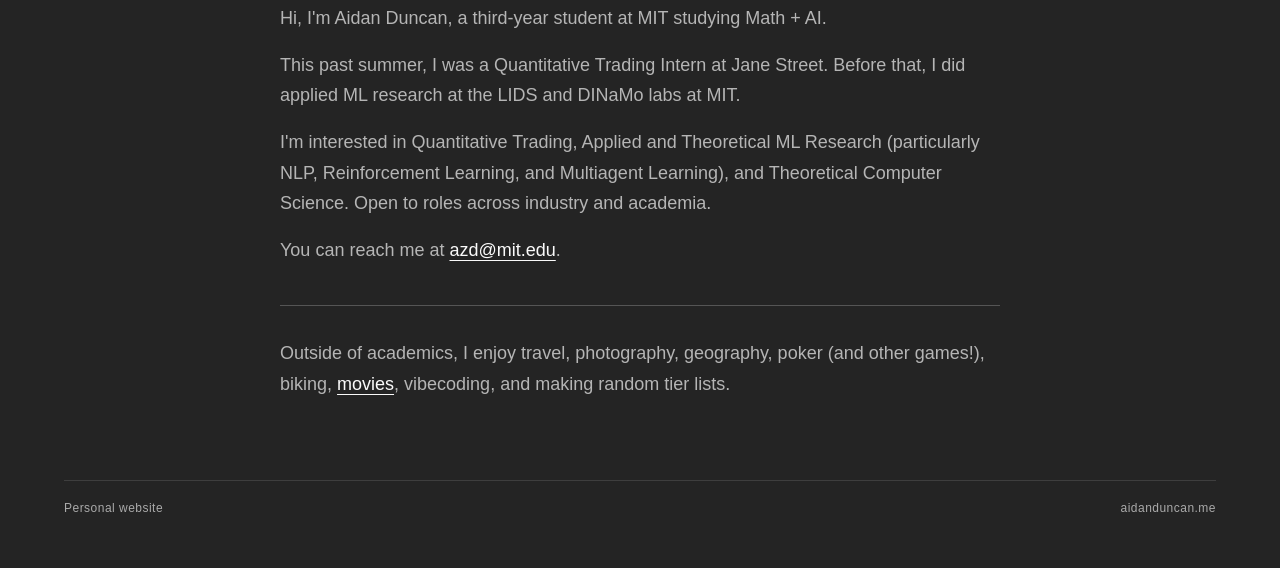
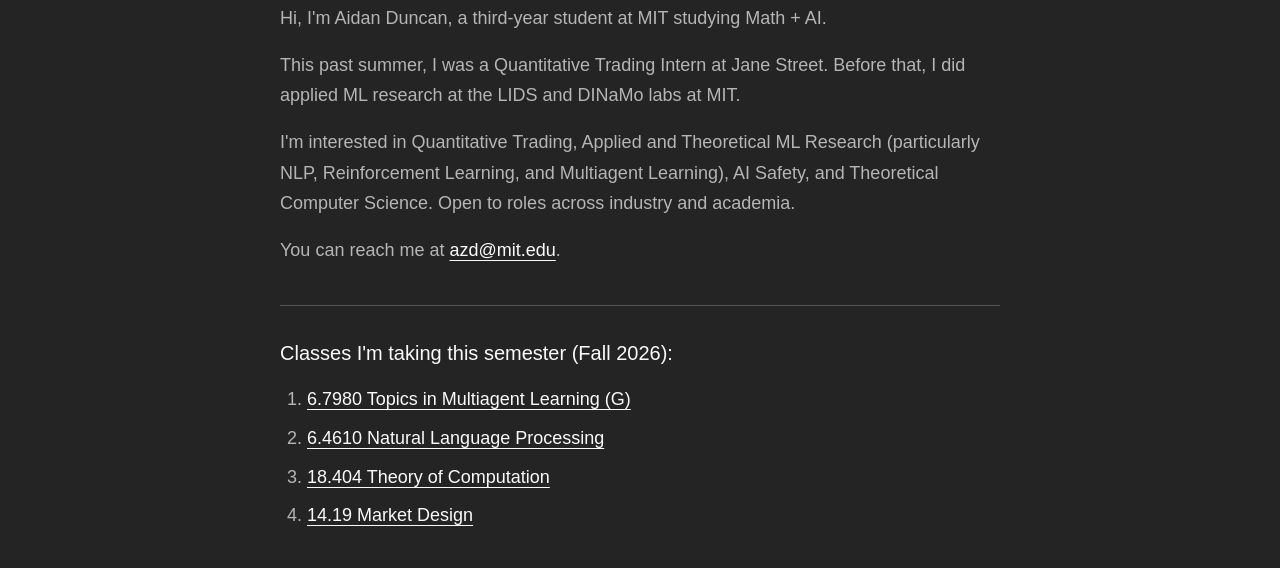
Before and after one commit to Dunann/dunann.github.io, a plain HTML site: page about.html in a window 1280 px wide. Shown: the part 364-932 px from the top of the page. Drawn offline with Linux system fonts and the light colour scheme.

Commit message:
Include classes and changes to bottom banner

```diff
--- a/about.html
+++ b/about.html
@@ -22,8 +22,17 @@
         <h1>About</h1>
         <p>Hi, I'm Aidan Duncan, a third-year student at MIT studying Math + AI.</p>
         <p>This past summer, I was a Quantitative Trading Intern at Jane Street. Before that, I did applied ML research at the LIDS and DINaMo labs at MIT.</p>
-        <p>I'm interested in Quantitative Trading, Applied and Theoretical ML Research (particularly NLP, Reinforcement Learning, and Multiagent Learning), and Theoretical Computer Science. Open to roles across industry and academia.</p>
+        <p>I'm interested in Quantitative Trading, Applied and Theoretical ML Research (particularly NLP, Reinforcement Learning, and Multiagent Learning), AI Safety, and Theoretical Computer Science. Open to roles across industry and academia.</p>
         <p>You can reach me at <a href="mailto:azd@mit.edu">azd@mit.edu</a>.</p>
+        <section class="semester-classes" aria-labelledby="semester-heading">
+          <h2 id="semester-heading">Classes I'm taking this semester (Fall 2026):</h2>
+          <ol>
+            <li><a href="https://student.mit.edu/catalog/m6c.html#6.7980">6.7980 Topics in Multiagent Learning (G)</a></li>
+            <li><a href="https://student.mit.edu/catalog/m6d.html#6.4610">6.4610 Natural Language Processing</a></li>
+            <li><a href="https://student.mit.edu/catalog/m18a.html#18.404">18.404 Theory of Computation</a></li>
+            <li><a href="https://student.mit.edu/catalog/m14a.html#14.19">14.19 Market Design</a></li>
+          </ol>
+        </section>
         <section class="personal-interests" aria-label="Outside of academics">
           <p>Outside of academics, I enjoy travel, photography, geography, poker (and other games!), biking, <a href="https://letterboxd.com/dunann/">movies</a>, vibecoding, and making random tier lists.</p>
         </section>
@@ -31,6 +40,7 @@
 
       <footer class="site-footer">
         <span>Personal website</span>
+        <span>last updated October 2026</span>
         <span>aidanduncan.me</span>
       </footer>
     </div>
--- a/styles.css
+++ b/styles.css
@@ -93,16 +93,37 @@
   line-height: 1.7;
 }
 
-.content-page p a {
+.content-page p a,
+.semester-classes a {
   color: #fafafa;
   text-underline-offset: 4px;
 }
 
-.personal-interests {
+.personal-interests,
+.semester-classes {
   width: 100%;
   margin-top: 24px;
   padding-top: 32px;
   border-top: 1px solid #555;
+}
+
+.semester-classes h2 {
+  margin: 0 0 16px;
+  font-size: 20px;
+  font-weight: 500;
+  line-height: 1.5;
+}
+
+.semester-classes ol {
+  margin: 0 0 16px;
+  padding-left: 1.5em;
+  color: #b5b5b5;
+  font-size: 18px;
+  line-height: 1.7;
+}
+
+.semester-classes li + li {
+  margin-top: 8px;
 }
 
 .social-links {
```
Also changed, not shown: blog.html (+1 -0 lines), index.html (+1 -0 lines).
